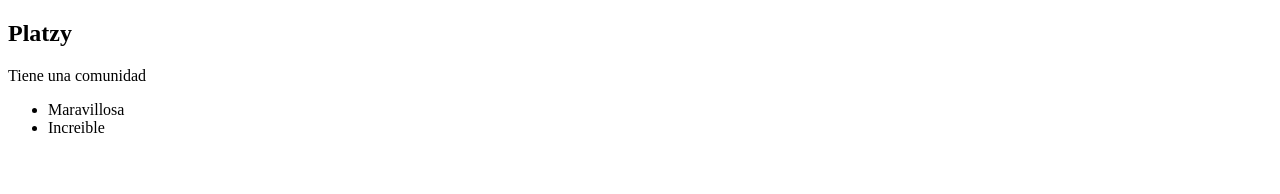
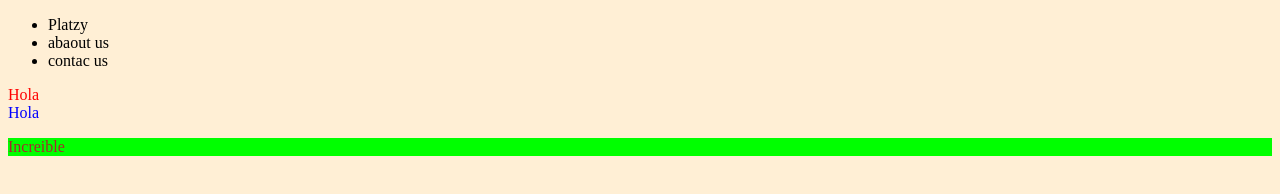
Before and after one commit to Blasgustavo/FrontendEjem01, a plain HTML site: page index.html in a window 1280 px wide. Drawn offline with Linux system fonts and the light colour scheme.

Commit message:
probando selectores y seudoclases

```diff
--- a/index.html
+++ b/index.html
@@ -5,16 +5,38 @@
     <meta http-equiv="X-UA-Compatible" content="IE=edge">
     <meta name="viewport" content="width=device-width, initial-scale=1.0">
     <title>Document</title>
+    <style>
+        *{
+            background: papayawhip;
+        }
+        div p{
+            background: lime;
+            color: brown;
+        }
+        .titulo{
+            color: red;
+        }
+        #titulo2{
+            color: blue;
+        }
+        p:hover{
+            color: blueviolet;
+        }
+
+    </style>
 </head>
 <body>
-    <section>
-        <h1>Platzy</h1>
-        <p>Tiene una comunidad</p>
+    <nav>
         <ul>
-            <li>Maravillosa</li>
-            <li>Increible</li>
+            <li>Platzy</li>
+            <li>abaout us</li>
+            <li>contac us</li>
         </ul>
-
-    </section>
+    </nav>
+    <div class="titulo">Hola</div>
+    <div id="titulo2">Hola</div>
+    <div>
+        <p>Increible</p>
+    </div>
 </body>
 </html>
```
